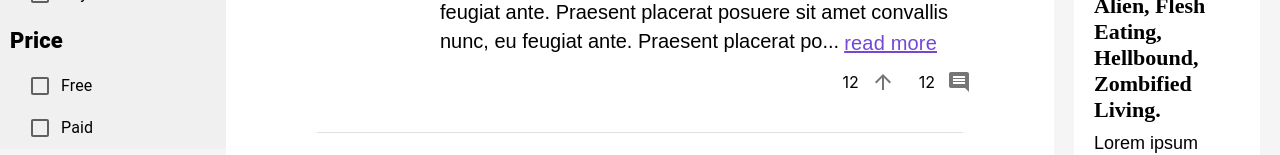
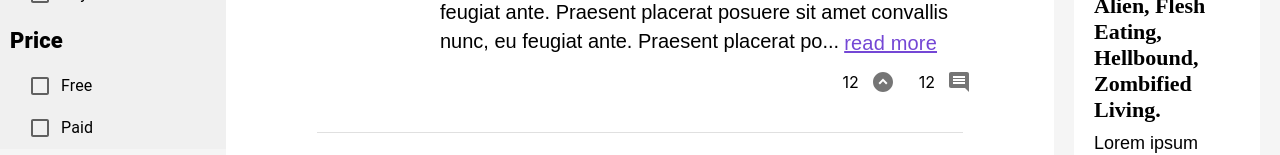
Before and after one commit to researchshare-official/frontend, a Next.js app: page / in a window 1280 px wide. Shown: the part 451-606 px from the top of the page. Built offline with nearby package versions, Linux system fonts and the light colour scheme.

Commit message:
replace up btn

```diff
--- a/components/ArticlePreview.tsx
+++ b/components/ArticlePreview.tsx
@@ -1,6 +1,6 @@
 import Image from 'next/image';
 import { NextPage } from 'next';
-import { ArrowUpward, Comment } from '@mui/icons-material';
+import { ArrowUpward, Comment, ExpandCircleDown } from '@mui/icons-material';
 import { Typography, Divider, IconButton, Button, Box } from '@mui/material';
 
 type ArticlePreviewProps = {
@@ -165,7 +165,12 @@ const ArticlePreview: NextPage<ArticlePreviewProps> = (props) => {
                         <Box sx={{ display: 'flex', alignItems: 'center' }}>
                             {props.likes}
                             <IconButton>
-                                <ArrowUpward sx={{ marginLeft: 0.5 }} />
+                                <ExpandCircleDown
+                                    sx={{
+                                        marginLeft: 0.5,
+                                        transform: 'scaleY(-1)',
+                                    }}
+                                />
                             </IconButton>
                         </Box>
                         <Box
```
